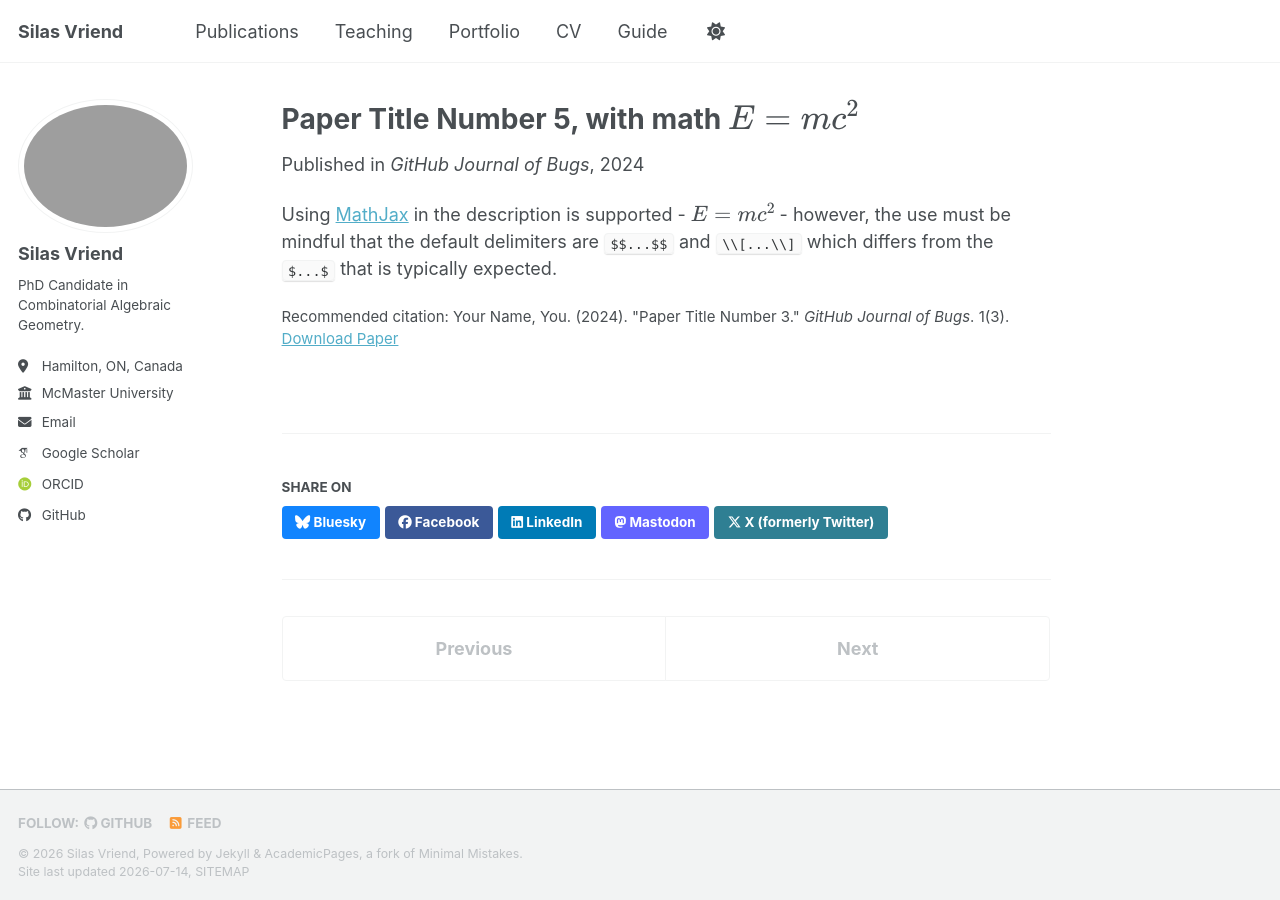
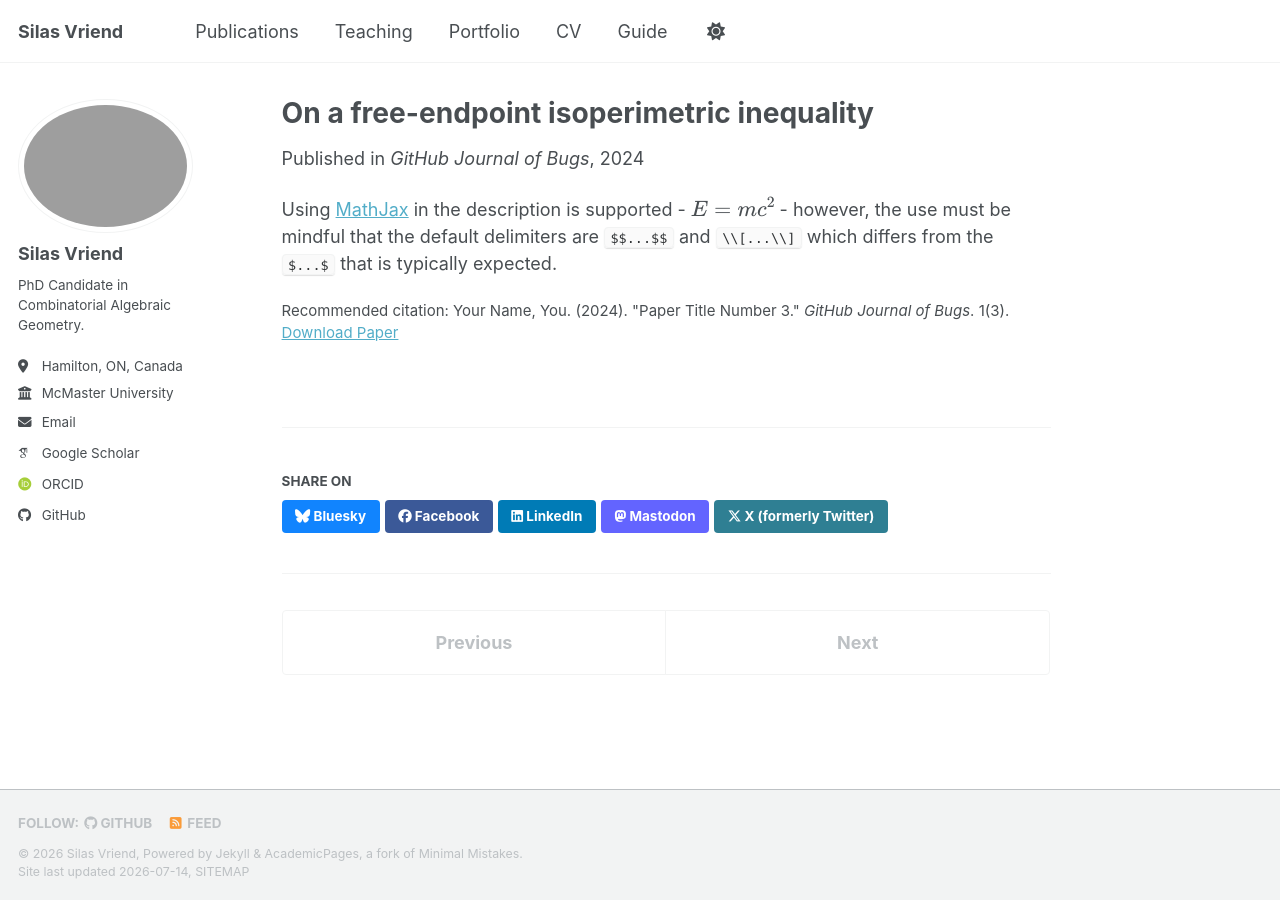
Before and after one commit to spvriend/spvriend.github.io, a Jekyll site: the page built from _publications/2025-06-08-paper-title-number-5.md, in a window 1280 px wide. Built offline with Jekyll 4.4.1, drawn with Linux system fonts in a browser that asks for light colours; some web fonts are replaced; a script bundle is joined from its source files by our own code; library files that are not in the unit come from our copies.

Commit message:
Update 2025-06-08-paper-title-number-5.md
Added paper title.

```diff
--- a/_publications/2025-06-08-paper-title-number-5.md
+++ b/_publications/2025-06-08-paper-title-number-5.md
@@ -1,5 +1,5 @@
 ---
-title: "Paper Title Number 5, with math $$E=mc^2$$"
+title: "On a free-endpoint isoperimetric inequality"
 collection: publications
 category: conferences
 permalink: /publication/2024-02-17-paper-title-number-4
```
